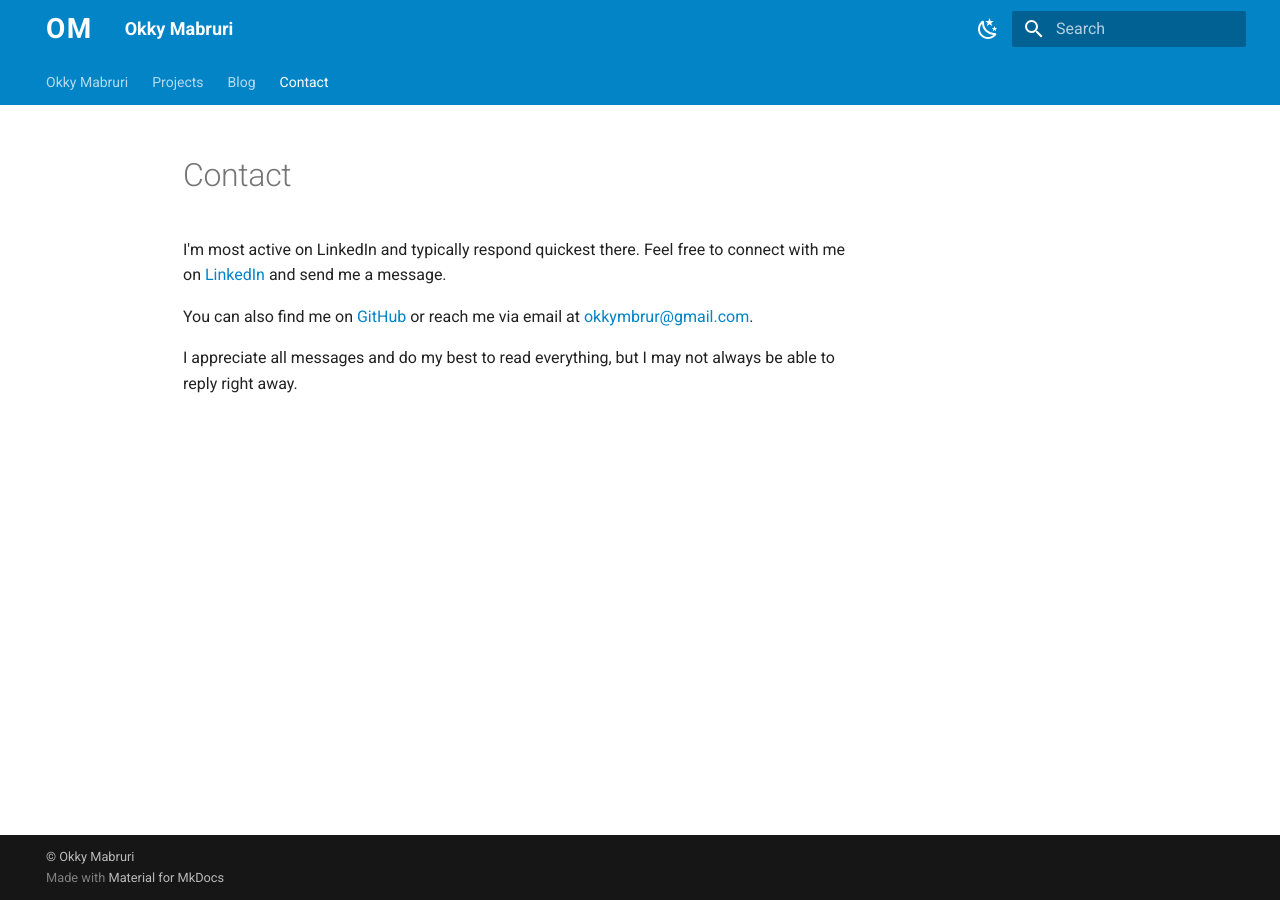
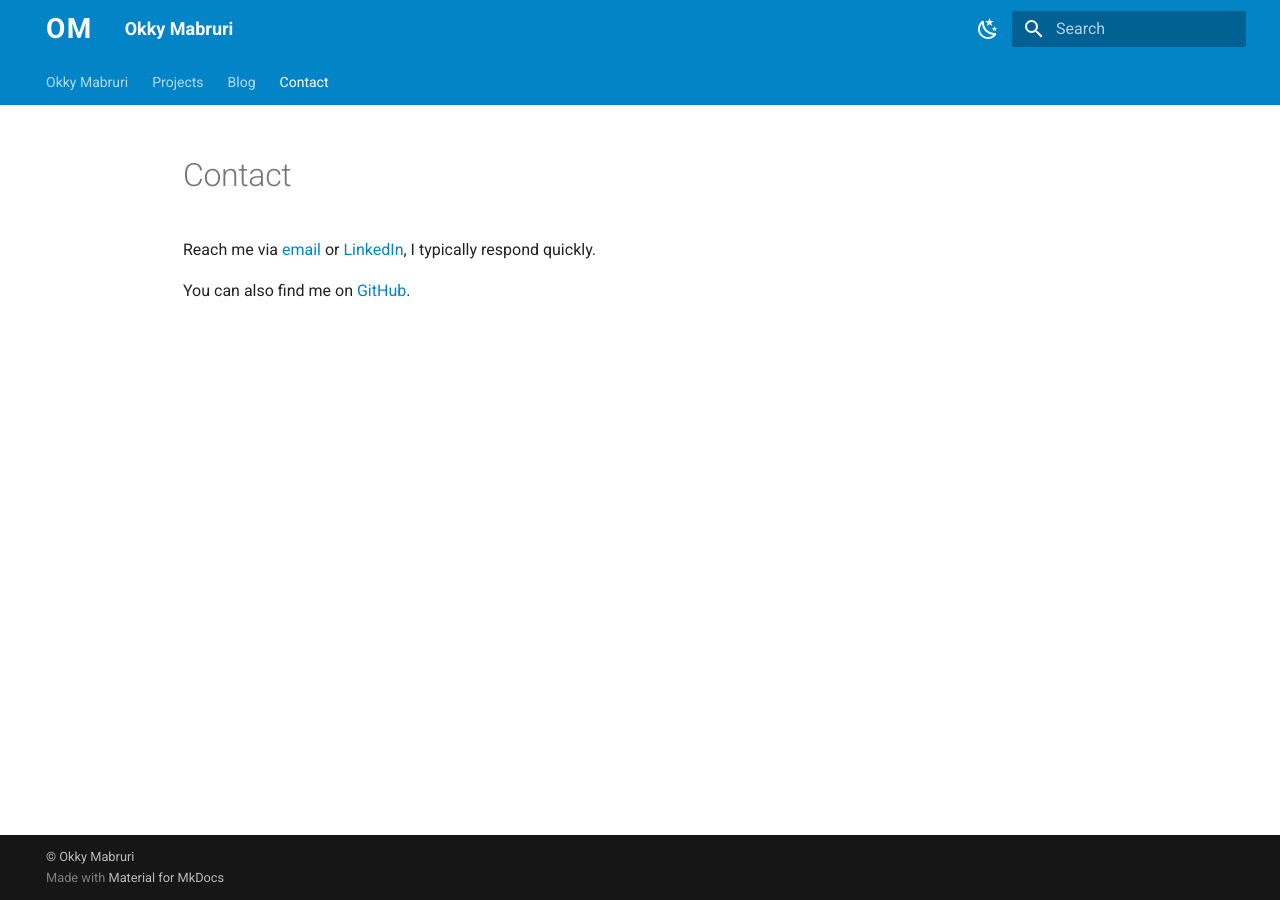
Before and after one commit to okkymabruri/okkymabruri.github.io, an MkDocs documentation site: the page built from docs/contact.md, in a window 1280 px wide. Built offline with MkDocs 1.6.1 and Material for MkDocs 9.7.7, drawn with Linux system fonts in a browser that asks for light colours.

Commit message:
content: simplify contact page, add publications to blog

```diff
--- a/docs/contact.md
+++ b/docs/contact.md
@@ -1,7 +1,5 @@
 # Contact
 
-I'm most active on LinkedIn and typically respond quickest there. Feel free to connect with me on [LinkedIn](https://linkedin.com/in/okkymabruri/) and send me a message.
+Reach me via [email](mailto:okkymbrur@gmail.com) or [LinkedIn](https://linkedin.com/in/okkymabruri/), I typically respond quickly.
 
-You can also find me on [GitHub](https://github.com/okkymabruri) or reach me via email at [okkymbrur@gmail.com](mailto:okkymbrur@gmail.com).
-
-I appreciate all messages and do my best to read everything, but I may not always be able to reply right away.
+You can also find me on [GitHub](https://github.com/okkymabruri).
```
Also changed, not shown: docs/writing.md (+6 -0 lines).
